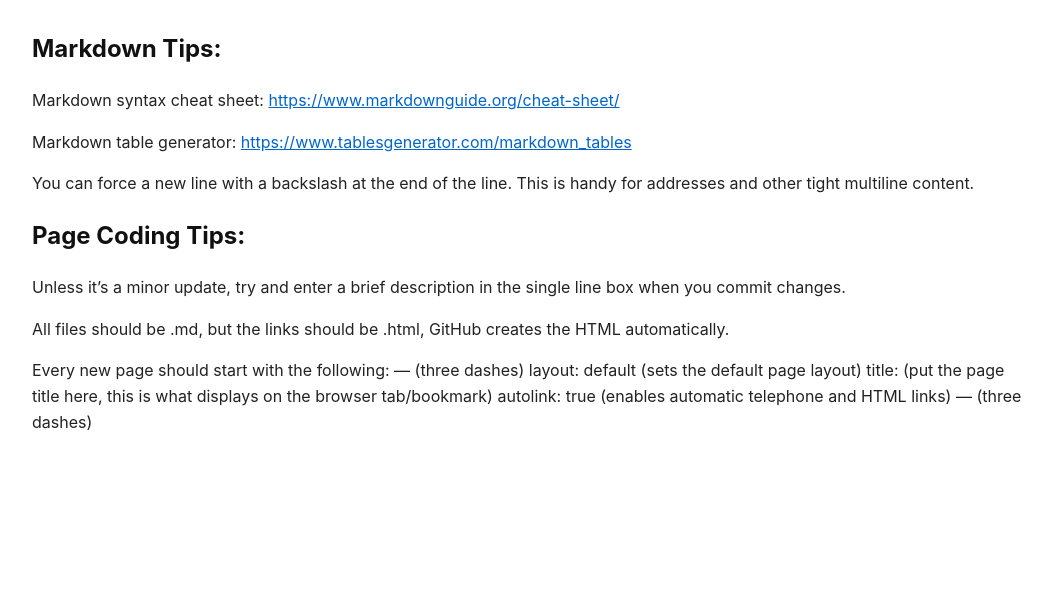
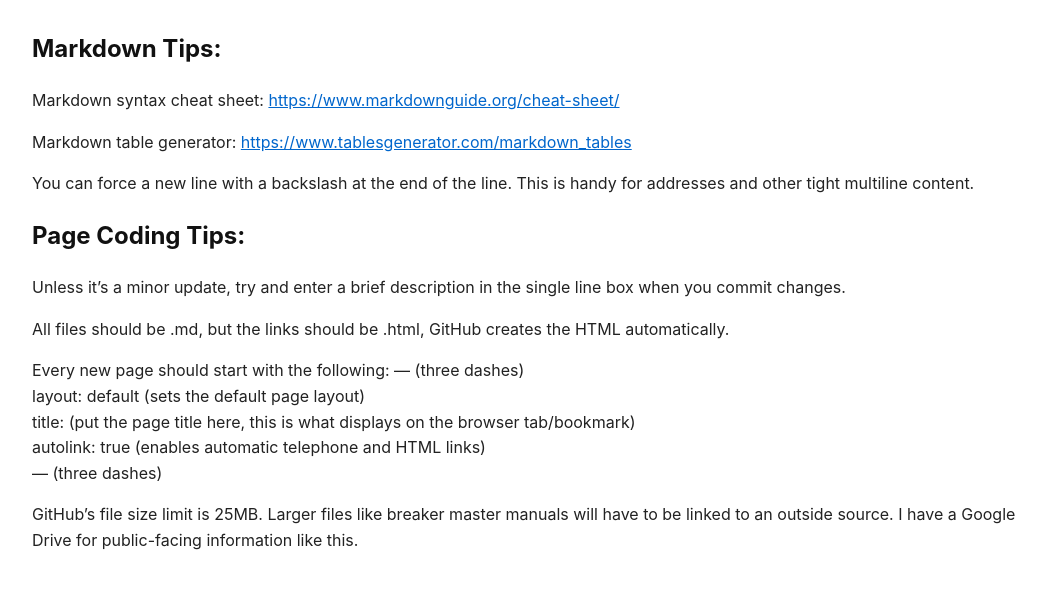
Before and after one commit to epecsupport/Service, a Jekyll site: the page built from support/markdown.md, in a window 1280 px wide. Shown: the top 589 px of the page, without its empty margins (108-1160 px from the left). Built offline with Jekyll 4.4.1, drawn with Linux system fonts in a browser that asks for light colours.

Commit message:
Add github file size limit caution.

```diff
--- a/support/markdown.md
+++ b/support/markdown.md
@@ -19,8 +19,10 @@ Unless it's a minor update, try and enter a brief description in the single line
 All files should be .md, but the links should be .html, GitHub creates the HTML automatically.
 
 Every new page should start with the following:
+--- (three dashes)\
+layout: default (sets the default page layout)\
+title: (put the page title here, this is what displays on the browser tab/bookmark)\
+autolink: true (enables automatic telephone and HTML links)\
 --- (three dashes)
-layout: default (sets the default page layout)
-title: (put the page title here, this is what displays on the browser tab/bookmark)
-autolink: true (enables automatic telephone and HTML links)
---- (three dashes)
+
+GitHub's file size limit is 25MB.  Larger files like breaker master manuals will have to be linked to an outside source.  I have a Google Drive for public-facing information like this.
```
